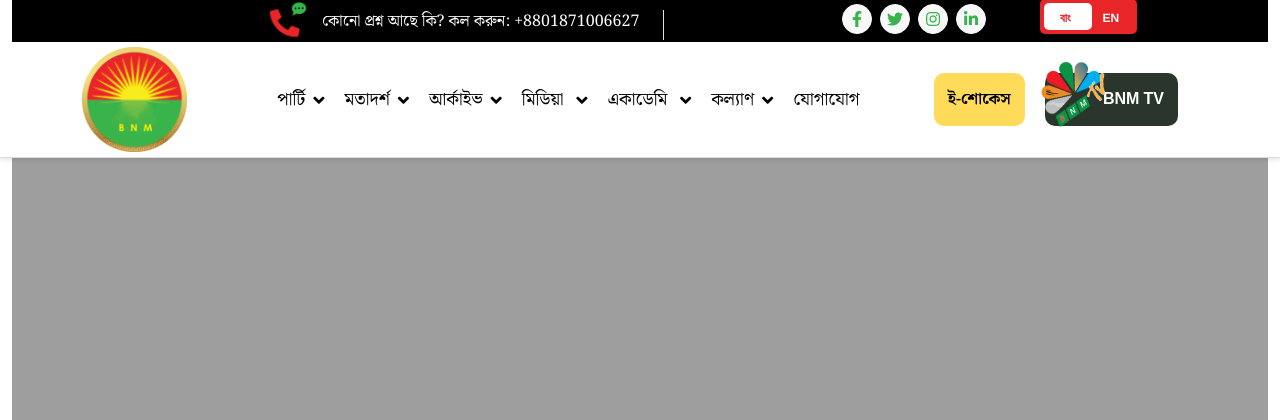
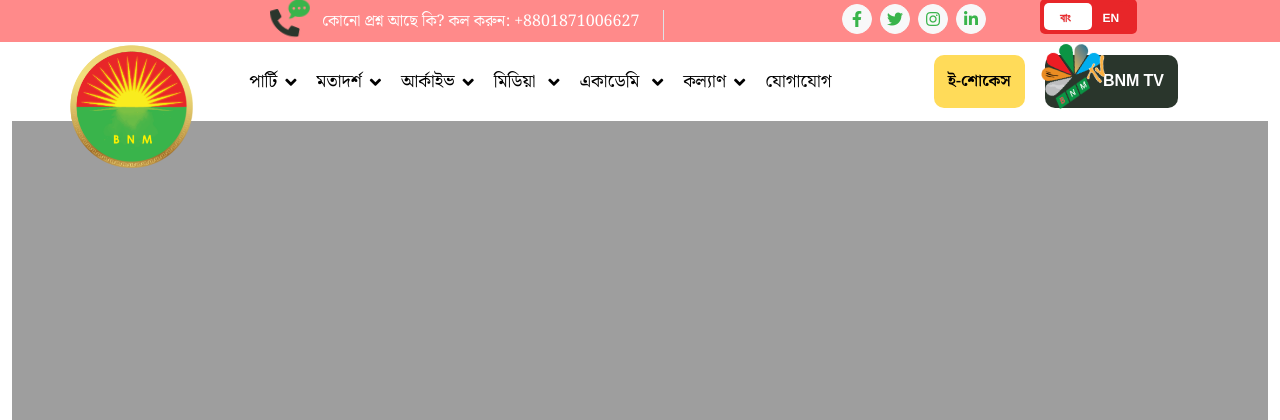
Before and after one commit to coderblower/bnmbd.org, a Laravel app: page /about-us in a window 1280 px wide. Shown: the top 420 px of the page. Run offline with Laravel 10, Linux system fonts and the light colour scheme; data comes from the database, SQL or seed files in the repository; some libraries are stand-ins or nearby versions.

Commit message:
front page change 9/1/2024 by saiful

```diff
--- a/public/frontend/css/style.css
+++ b/public/frontend/css/style.css
@@ -173,13 +173,13 @@
 /*** Carousel Start ***/
 
 .custom-carousel .carousel-item {
-    height: 45rem; /* Default height for large screens */
+    height: 42rem; /* Default height for large screens */
 }
 
 .custom-carousel .carousel-item img {
     height: 100%;
     width: 100%;
-    object-fit: cover;
+    object-fit: fill;
 }
 
 /* Responsive adjustments */
--- a/resources/views/front-end/layouts/master.blade.php
+++ b/resources/views/front-end/layouts/master.blade.php
@@ -63,7 +63,7 @@
             display: flex;
             flex-wrap: wrap;
             width: 100%;
-            height: 57px;
+            height: 50px;
             margin: 0 auto;
             /* position: fixed;
             bottom: 0px; */
@@ -74,7 +74,7 @@
         .news {
             width: 100%;
             background: #fff;
-            border: solid 2px #e82629;
+            border-bottom: solid 2px #e82629;
         }
 
         .news-title {
@@ -100,7 +100,9 @@
 
         .news marquee {
             font-size: 20px;
-            margin-top: 15px;
+            margin-top: 10px;
+            width: 90%;
+            float: right;
         }
 
         .news-content p {
--- a/resources/views/front-end/layouts/nav.blade.php
+++ b/resources/views/front-end/layouts/nav.blade.php
@@ -1,8 +1,9 @@
 <!-- Navbar Start -->
-<div class="container-fluid fixed-top"
-    style="background-color: #fff; border-bottom: 1px solid rgb(219, 219, 219); box-shadow: 0 2px 4px rgba(0, 0, 0, 0.1); margin-top: -0.8px; z-index:99">
+<div class="fixed-top" style="background-color: #fff;
+ /* border-bottom: 1px solid rgb(219, 219, 219); box-shadow: 0 2px 4px rgba(0, 0, 0, 0.1);  */
+ margin-top: -0.8px; z-index:99">
 
-  <div class="top-nav" style="background-color: black; color:#fff">
+  <div class="top-nav" style="background-color: #ff8a8a; color:#fff">
     <div class="container">
         <div class="row">
 
@@ -10,9 +11,9 @@
                     <div class="d-none d-xl-flex flex-shrink-0" style="padding:11px 0px 2px 0">
                         <div id="phone-tada" class="d-flex align-items-center justify-content-center me-4">
                             <a href="" class="position-relative animated tada infinite" style="font-size: 13px">
-                                <i class="fa fa-phone-alt fa-2x" style="color: #e82629"></i>
+                                <i class="fa fa-phone-alt fa-2x" style="color: #2a362c"></i>
                                 <div class="position-absolute" style="top: -7px; left: 20px">
-                                    <span><i class="fa fa-comment-dots" style="color: #39b44b"></i></span>
+                                    <span><i class="fa fa-comment-dots" style="color: #39b44b;transform: scale(1.5);"></i></span>
                                 </div>
                             </a>
                         </div>
@@ -76,10 +77,10 @@
   </div>
 
     <div class="container">
-        <nav class="navbar navbar-light navbar-expand-lg py-0">
+        <nav class="navbar navbar-light navbar-expand-lg" style="padding: 10px 0; ">
             <a href="{{ route('frontend.index') }}" class="navbar-brand">
                 <img src="{{ asset('frontend/img/BNMLogo.png') }}" class="img-fluid" alt="First slide"
-                    style="height: auto; width: 105px" />
+                    style="height: auto; width: 49px; transform:scale(2.5, 2.5) translate(10px, 10px)" />
             </a>
             <button type="button" class="navbar-toggler me-0" data-bs-toggle="collapse"
                 data-bs-target="#navbarCollapse">
--- a/resources/views/front-end/pages/home/index.blade.php
+++ b/resources/views/front-end/pages/home/index.blade.php
@@ -69,7 +69,7 @@
     font-size: 2.5rem;
     position: absolute;
     inset: 0;
-    z-index: 20;
+    z-index: 8;
     padding: 1.5rem;
     border: none;
 }
```
Also changed, not shown: resources/views/front-end/pages/home/components/slider_single.blade.php (+13 -6 lines).
